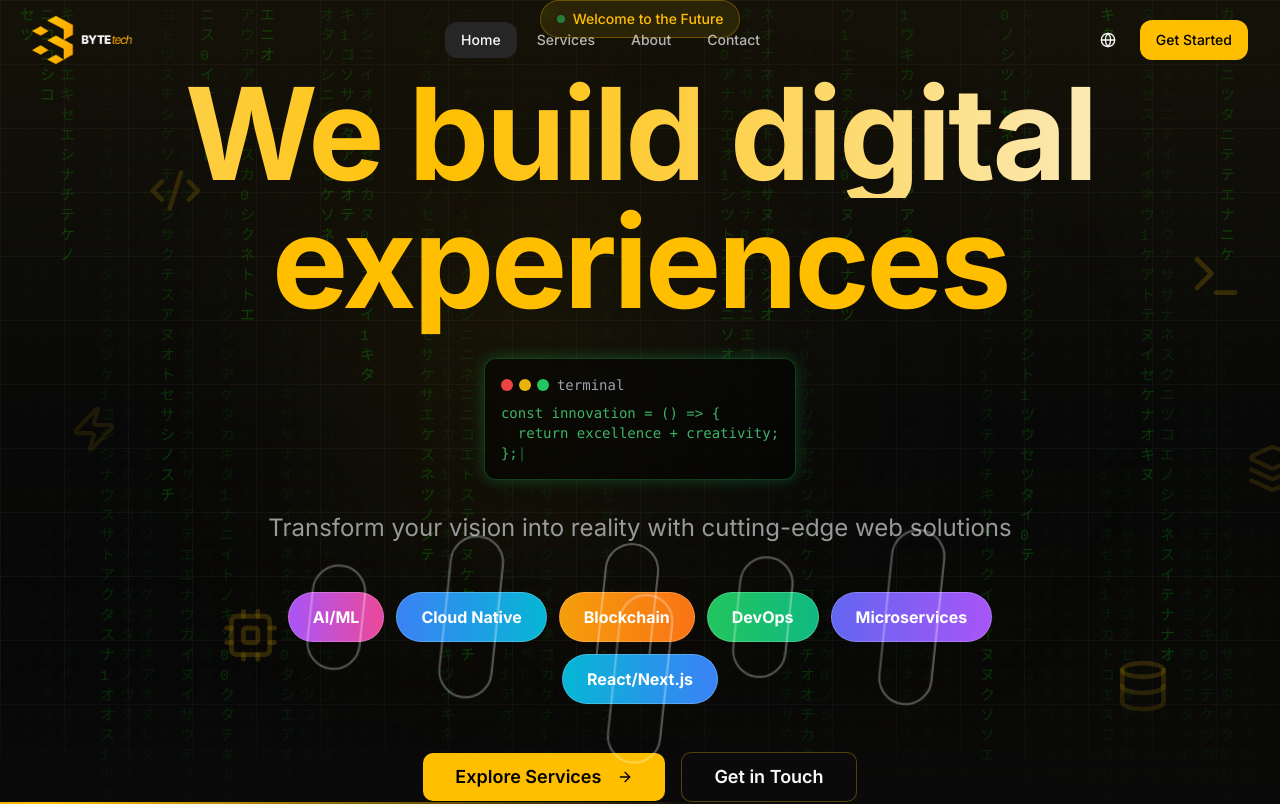
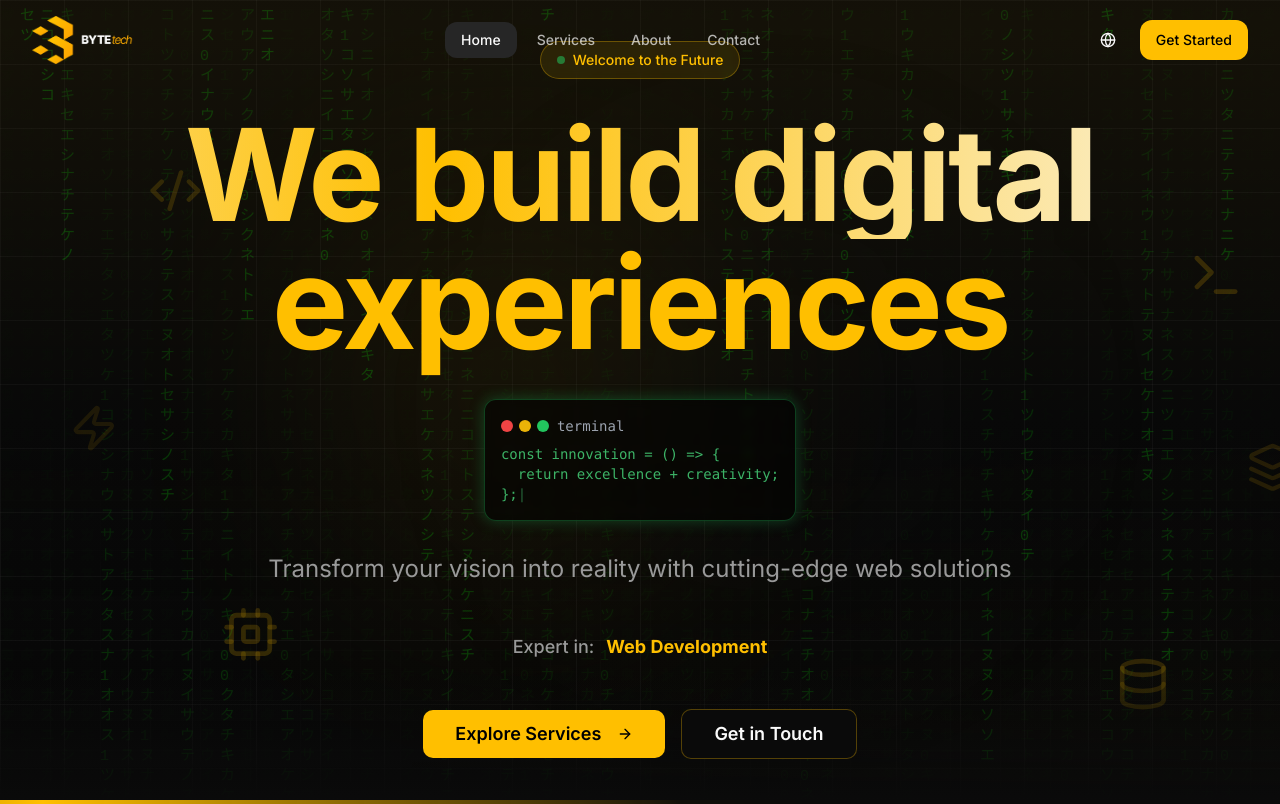
Before and after one commit to scorpio145633/bytetek-armenia-digital, a React (Vite) app: page / in a window 1280 px wide. Shown: the top 804 px of the page. Built offline with nearby package versions, Linux system fonts and the light colour scheme.

Commit message:
Refactor Hero Section

```diff
--- a/src/components/home/HeroSection.tsx
+++ b/src/components/home/HeroSection.tsx
@@ -102,6 +102,31 @@ const FloatingIcon = ({ Icon, delay, x, y }: any) => (
     <Icon className="w-8 h-8 md:w-12 md:h-12 text-primary/30" />
   </motion.div>
 );
+
+const CyclingExpertise = () => {
+  const [index, setIndex] = useState(0);
+  const expertiseAreas = ['Cloud Solutions', 'AI/ML', 'Web Development', 'DevOps', 'Mobile Apps', 'Blockchain'];
+
+  useEffect(() => {
+    const interval = setInterval(() => {
+      setIndex((prev) => (prev + 1) % expertiseAreas.length);
+    }, 3000);
+    return () => clearInterval(interval);
+  }, []);
+
+  return (
+    <motion.span
+      key={index}
+      initial={{ opacity: 0, y: 20 }}
+      animate={{ opacity: 1, y: 0 }}
+      exit={{ opacity: 0, y: -20 }}
+      transition={{ duration: 0.5 }}
+      className="text-base md:text-lg font-bold text-primary"
+    >
+      {expertiseAreas[index]}
+    </motion.span>
+  );
+};
 
 const HeroSection = () => {
   const { t } = useTranslation();
@@ -237,71 +262,17 @@ const HeroSection = () => {
             {t('hero.description')}
           </motion.p>
 
-          {/* Rotating Expertise Badges */}
+          {/* Simple Expertise Animation */}
           <motion.div
             initial={{ opacity: 0, y: 30 }}
             animate={{ opacity: 1, y: 0 }}
             transition={{ duration: 1, delay: 0.7 }}
-            className="flex flex-wrap justify-center gap-3 max-w-3xl mx-auto mb-12"
+            className="flex items-center justify-center gap-3 mb-12"
           >
-            {[
-              { text: 'AI/ML', color: 'from-purple-500 to-pink-500', delay: 0 },
-              { text: 'Cloud Native', color: 'from-blue-500 to-cyan-500', delay: 0.1 },
-              { text: 'Blockchain', color: 'from-amber-500 to-orange-500', delay: 0.2 },
-              { text: 'DevOps', color: 'from-green-500 to-emerald-500', delay: 0.3 },
-              { text: 'Microservices', color: 'from-indigo-500 to-purple-500', delay: 0.4 },
-              { text: 'React/Next.js', color: 'from-cyan-500 to-blue-500', delay: 0.5 },
-            ].map((badge, index) => (
-              <motion.div
-                key={index}
-                initial={{ opacity: 0, scale: 0 }}
-                animate={{ opacity: 1, scale: 1 }}
-                transition={{
-                  duration: 0.5,
-                  delay: badge.delay,
-                  type: "spring",
-                  stiffness: 200
-                }}
-                whileHover={{
-                  scale: 1.1,
-                  rotate: [0, -5, 5, 0],
-                  transition: { duration: 0.3 }
-                }}
-                className="relative group"
-              >
-                <motion.div
-                  animate={{
-                    boxShadow: [
-                      '0 0 20px rgba(var(--primary), 0.3)',
-                      '0 0 30px rgba(var(--primary), 0.6)',
-                      '0 0 20px rgba(var(--primary), 0.3)',
-                    ],
-                  }}
-                  transition={{
-                    duration: 2,
-                    repeat: Infinity,
-                    ease: "easeInOut",
-                    delay: badge.delay
-                  }}
-                  className={`px-6 py-3 rounded-full bg-gradient-to-r ${badge.color} font-bold text-white text-sm md:text-base backdrop-blur-sm border border-white/20 cursor-pointer`}
-                >
-                  {badge.text}
-                </motion.div>
-
-                {/* Rotating ring effect */}
-                <motion.div
-                  className="absolute inset-0 rounded-full border-2 border-white/30"
-                  animate={{
-                    rotate: 360,
-                    scale: [1, 1.1, 1],
-                  }}
-                  transition={{
-                    rotate: { duration: 3, repeat: Infinity, ease: "linear" },
-                    scale: { duration: 2, repeat: Infinity, ease: "easeInOut" }
-                  }}
-                />
-              </motion.div>
-            ))}
+            <span className="text-base md:text-lg text-muted-foreground font-medium">
+              Expert in:
+            </span>
+            <CyclingExpertise />
           </motion.div>
 
           {/* CTA Buttons */}
```
